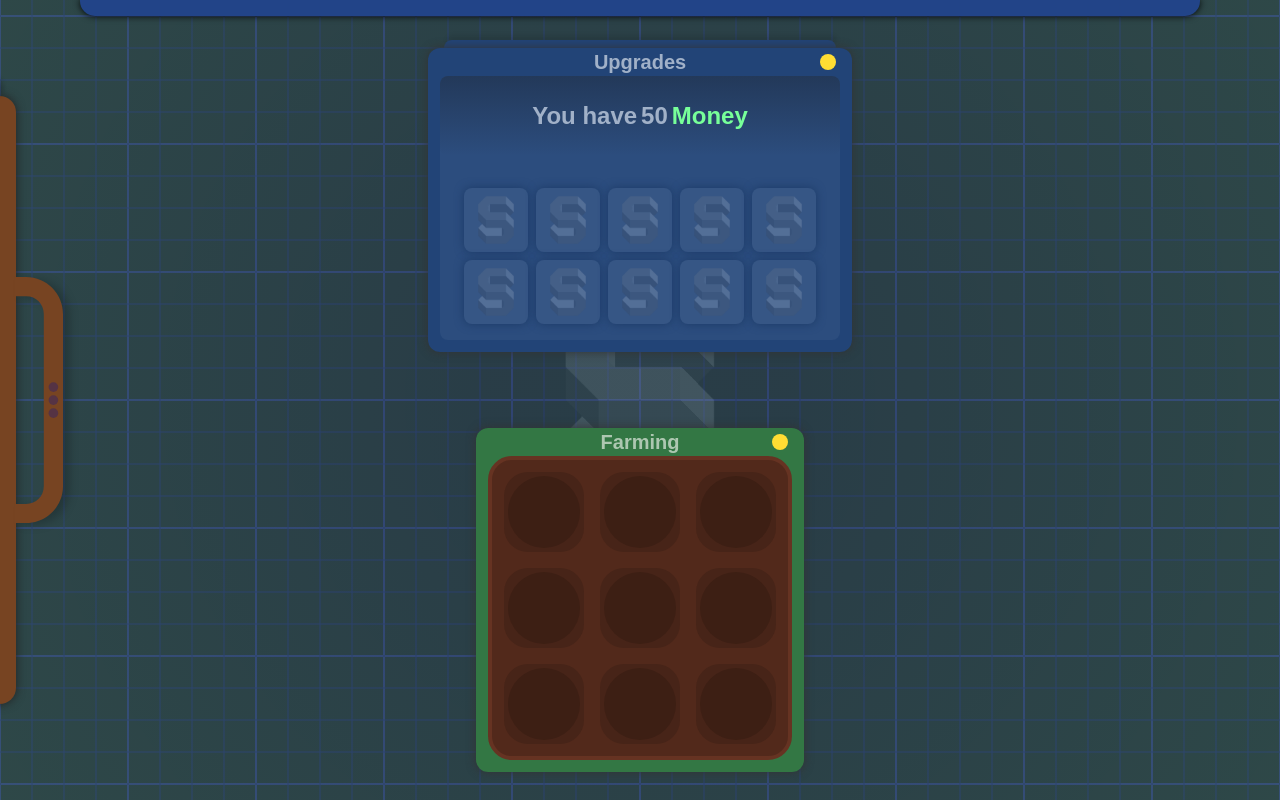
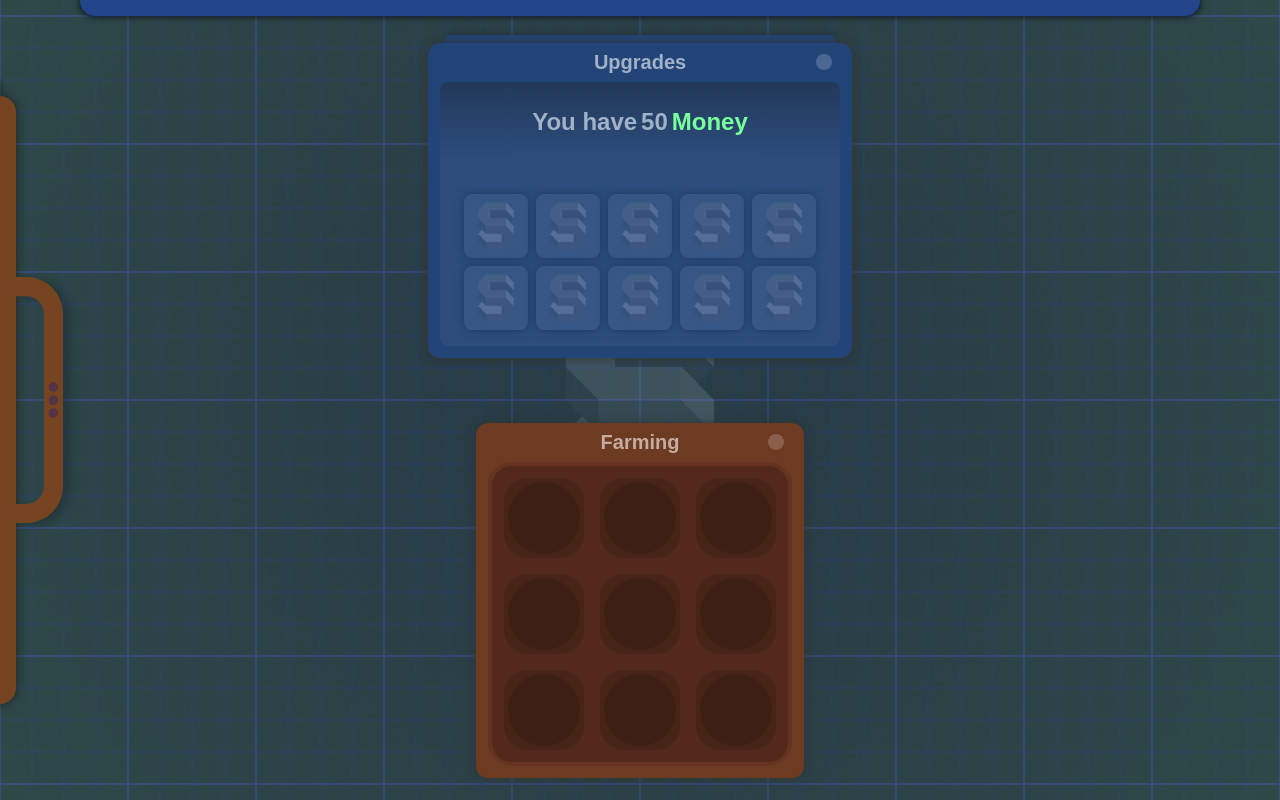
Before and after one commit to TcePrepK/FarmingINC, a website built with webpack: page src/index.html in a window 1280 px wide. Built offline with nearby package versions, Linux system fonts and the light colour scheme.

Commit message:
Minor style changes

```diff
--- a/src/assets/style/baseWindow.scss
+++ b/src/assets/style/baseWindow.scss
@@ -36,12 +36,13 @@
     }
 
     > .header {
+        position: relative;
+
         display: flex;
         justify-content: center;
         align-items: center;
 
         width: 100%;
-        height: 0.75rem;
         margin: -0.25rem 0 0.5rem 0;
 
         cursor: grab;
@@ -50,11 +51,13 @@
             content: "";
             position: absolute;
 
-            top: -0.5rem;
-            left: -0.5rem;
+            left: -1rem;
+            top: -1rem;
 
-            width: calc(100% + 1rem);
-            height: 3.75rem;
+            width: 100%;
+            height: 100%;
+
+            padding: 1rem;
         }
 
         > .title {
@@ -65,22 +68,24 @@
 
         > .button {
             position: absolute;
-            right: 1rem;
+            right: 0.5rem;
+            z-index: 1;
 
+            width: 1rem;
             height: 1rem;
-            aspect-ratio: 1;
 
-            border-radius: 100%;
+            border-radius: 1rem;
 
-            background: #fd3;
+            --button-color: color-mix(in oklab, var(--window-color) 80%, #fff);
+            background: var(--button-color);
             cursor: pointer;
 
             &:hover {
-                background: color-mix(in oklab, var(--button-color) 90%, #000);
+                background: color-mix(in oklab, var(--button-color) 95%, #000);
             }
 
             &:active {
-                background: color-mix(in oklab, var(--button-color) 80%, #000);
+                background: color-mix(in oklab, var(--button-color) 85%, #000);
             }
         }
     }
--- a/src/assets/style/windows/farmingWindow.scss
+++ b/src/assets/style/windows/farmingWindow.scss
@@ -1,11 +1,15 @@
 #Farming-window {
-    --window-color: #374;
+    --window-color: #6d3a22;
 
     width: 19rem;
 }
 
 #Farming-window .inner-body {
     --inner-body-border-radius: 1.75rem;
+
+    //width: 19rem;
+    //margin-left: 1.5rem;
+    //margin-bottom: 1.5rem;
 
     .farm-body {
         display: flex;
```
